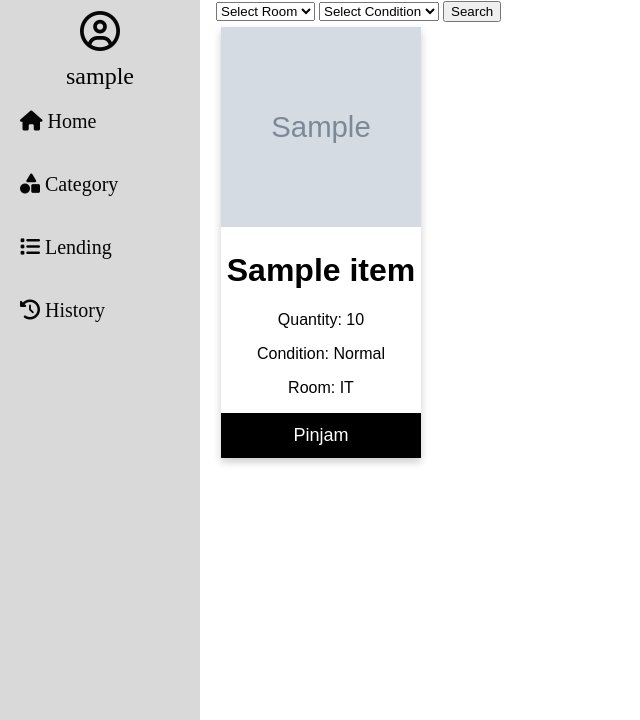
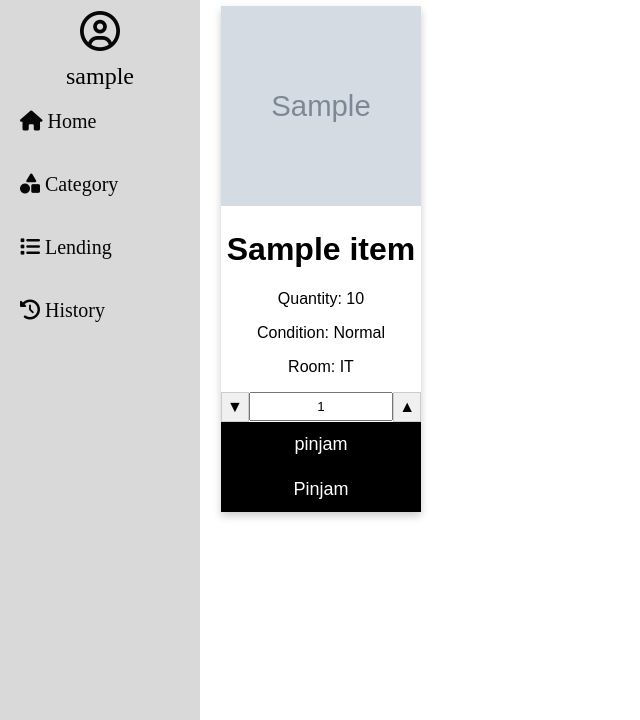
Before and after one commit to Adreon19/web-inventory, a Django app: page /user/category/ in a window 1280 px wide. Shown: the part 80-800 px from the top of the page, without its empty margins (0-640 px from the left). Run offline with Django 5.2, Linux system fonts and the light colour scheme; a user stored in the database is signed in; tables that the repository leaves empty hold one stand-in row (values such as "Sample post"); grey boxes marked "Sample" are stand-in pictures; some libraries are stand-ins or nearby versions; some web fonts are replaced.

Commit message:
adczcsdfsfdsf

```diff
--- a/src/admin.py
+++ b/src/admin.py
@@ -10,7 +10,7 @@ admin.site.site_title = "Inventory"
 admin.site.index_title = "Dashboard"
 
 class ItemConfigAdmin(admin.ModelAdmin):
-    list_display = ("name","category","condition","quantity","room")
+    list_display = ("image","name","category","condition","quantity","room")
     list_filter = ["category","room","condition"]
 
 class LendingConfigAdmin(admin.ModelAdmin):
--- a/src/static/css/user.css
+++ b/src/static/css/user.css
@@ -109,6 +109,38 @@ tr:nth-child(even) {
   display: none;
 }
 
+.input-container {
+  display: flex;
+  align-items: center;
+}
+.input-container .btn {
+  background-color: #f0f0f0;
+  border: 1px solid #ccc;
+  cursor: pointer;
+  padding: 5px;
+  outline: none;
+  user-select: none; /* Prevent text selection */
+}
+
+.input-container .btn:hover {
+  background-color: #e0e0e0;
+}
+
+.input-container input[type="number"] {
+  flex: 1;
+  padding: 5px;
+  text-align: center;
+  /* Remove default spinner arrows */
+  -moz-appearance: textfield;
+  appearance: textfield;
+}
+
+.input-container input::-webkit-inner-spin-button,
+.input-container input::-webkit-outer-spin-button {
+  -webkit-appearance: none;
+  margin: 0;
+}
+
 @media screen and (max-width: 700px) {
   .sidenav {
     width: 100%;
--- a/src/static/js/main.js
+++ b/src/static/js/main.js
@@ -24,3 +24,16 @@ function RegisterPass() {
     a = 1;
   }
 }
+
+const numberInput = document.getElementById('numberInput');
+const incrementBtn = document.getElementById('incrementBtn');
+const decrementBtn = document.getElementById('decrementBtn');
+
+  // Add click event listeners to the buttons
+incrementBtn.addEventListener('click', () => {
+  numberInput.stepUp();
+});
+
+decrementBtn.addEventListener('click', () => {
+  numberInput.stepDown();
+});
--- a/src/templates/pages/category.html
+++ b/src/templates/pages/category.html
@@ -5,20 +5,6 @@
 {% block navbar %} {% include 'components/usernav.html' %} {% endblock navbar%}
 {% block contents %}
 <main>
-    <form method="POST" class="dropdown">
-        {% csrf_token %}
-        <select name="room">
-            <option selected disabled=true>Select Room</option>
-            <option>IT</option>
-            <option>DKV</option>
-        </select>
-        <select name="condition">
-            <option selected disabled=true>Select Condition</option>
-            <option>Normal</option>
-            <option>Broken</option>
-        </select>
-        <input type="submit" value="Search">
-    </form>
     <div class="product-row">
         {% for product in Items %}
             <div class="product-column">
@@ -27,6 +13,19 @@
                 <p>Quantity: {{ product.quantity }} </p>
                 <p>Condition: {{ product.condition}} </p>
                 <p>Room: {{ product.room}} </p>
+                <form method="POST" action="{% url 'src:category'%}">
+                    {% csrf_token %}
+                    <input class="manipulate" type="text" name="username" value="{{ user.get_username }}" readonly>
+                    <input class="manipulate" type="text" name="condition" value="{{ product.condition }}" readonly>
+                    <input class="manipulate" type="text" name="id" value="{{ product.id }}" readonly>
+                    <input class="manipulate" type="text" name="room" value="{{ product.room }}" readonly>
+                    <div class="input-container">
+                        <div class="btn" id="decrementBtn">&#9660;</div>
+                        <input type="number" name="quantity" id="numberInput" value="1" min="1" max="{{ product.quantity}}">
+                        <div class="btn" id="incrementBtn">&#9650;</div>
+                    </div>
+                    <input class="order" type="submit" value="pinjam">
+                </form>
                 <button class="order" onclick="window.location.href='{% url 'src:item-detail' pk=product.id %}'">Pinjam</button>
             </div>
         {% endfor %}
--- a/src/templates/pages/history.html
+++ b/src/templates/pages/history.html
@@ -17,7 +17,7 @@
     </tr>
     {% for lending in peminjaman%}
       {% if lending.client == user%}
-        {% if lending.status == "Ditolak" or lending.status == "Dikembalikan" %}
+        {% if lending.status == "Dikembalikan" %}
         <tr>
           <td>{{lending.item}}</td>
           <td>{{lending.condition}}</td>
--- a/src/templates/pages/index.html
+++ b/src/templates/pages/index.html
@@ -18,6 +18,9 @@
     <h3>Tentang Website</h3>
     <p>Website ini dibuat untuk meminjam barang-barang elektronik secara online, berbasis di Metland School</p>
   </div>
+  <div class="contact-section">
+
+  </div>
 </main>
 {%endblock contents%}
 {% block footer%} {% include 'components/footer.html'%}{% endblock footer%}
--- a/src/views.py
+++ b/src/views.py
@@ -33,7 +33,7 @@ def signin(request):
     if request.method == 'POST':
         forms = LoginForm(data=request.POST)
         if forms.is_valid():
-            """
+
             user = forms.get_user()
             login(request, user)
             return redirect('src:home')  # Redirect to dashboard after login
@@ -44,6 +44,7 @@ def signin(request):
             if user is not None:
                 login(request, user)
                 return redirect('src:home')
+            """
     else:
         forms = LoginForm()
 
@@ -54,6 +55,7 @@ def logouts(request):
         logout(request)
         return redirect("src:login")
 
+@login_required
 def change_password(request):
     if request.method == 'POST':
         form = PasswordChangeForm(user=request.user,data=request.POST)
@@ -64,6 +66,7 @@ def change_password(request):
         form = PasswordChangeForm(user=request.user)
     return render(request,"registration/password_change.html",{"form":form})
 
+@login_required
 def reset_password(request):
     return render(request, "registration/password_reset_form.html")
 
@@ -82,13 +85,26 @@ def profile(request):
 @login_required
 def category(request):
     if (request.method == "POST"):
-        rooms = request.POST.get("room")
-        condition = request.POST.get("condition")
-        display= tbl_item.objects.filter(room=rooms,condition=condition)
-        return render(request,"pages/category.html",{"Items":display})
-    else:
-        search = tbl_item.objects.filter()
-        return render(request,"pages/category.html",{"Items":search})
+        quantity = int(request.POST['quantity'])
+        user = request.POST['username']
+        condition = request.POST['condition']
+        room = request.POST['room']
+        id = request.POST['id']
+        item = get_object_or_404(tbl_item, id=id)
+        loan = tbl_loan(
+                item_code=id,
+                item=item,
+                client=get_object_or_404(tbl_account, username=user),
+                lending_quantity=quantity,
+                condition=condition,
+                room=room,
+                status="Diproses"
+            )
+        loan.save()
+        item.quantity -= quantity
+        item.save()
+        return redirect('src:lending')
+    return render(request,"pages/category.html",{"Items":tbl_item.objects.all()})
 
 @login_required
 def lending(request):
```
Also changed, not shown: src/templates/page_details/item_detail.html (+6 -6 lines).
